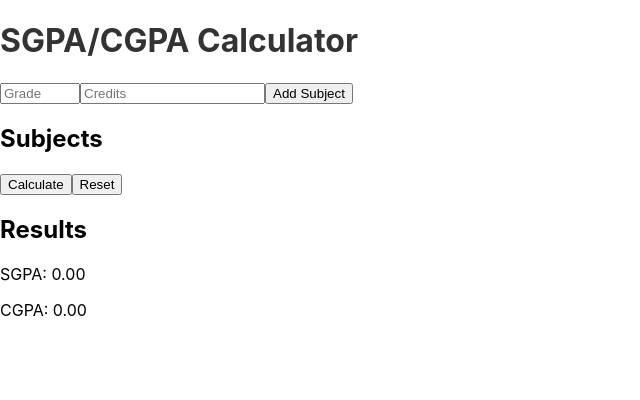
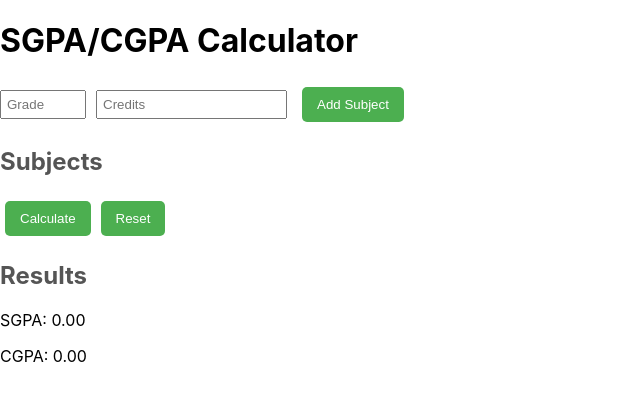
Before and after one commit to garvkhatrii/cgpa-sgpa-calculator, a React (Create React App) app: page / in a window 1280 px wide. Shown: the top 400 px of the page, without its empty margins (0-640 px from the left). Built offline with nearby package versions, Linux system fonts and the light colour scheme; the HTML template or start-up script is replaced by a standard one.

Commit message:
Some styling

```diff
--- a/src/App.css
+++ b/src/App.css
@@ -1,9 +1,36 @@
-.App {
-  text-align: center;
-  font-family: Arial, sans-serif;
-  padding: 20px;
+form{
+  margin: 20px 0;
 }
 
-h1{
-  color: #333;
+input{
+  margin-right: 10px;
+  padding: 5px;
 }
+
+button {
+  margin: 5px;
+  padding: 10px 15px;
+  background-color: #4caf50;
+  color: white;
+  border: none;
+  border-radius: 5px;
+  cursor: pointer;
+}
+
+button:hover {
+  background-color: #45a049;
+}
+
+h2{
+  color: #555;
+}
+
+ul {
+  list-style-type: none;
+  padding: 0;
+}
+
+li {
+  margin: 10px 0;
+  font-size: 18px;
+}
```
